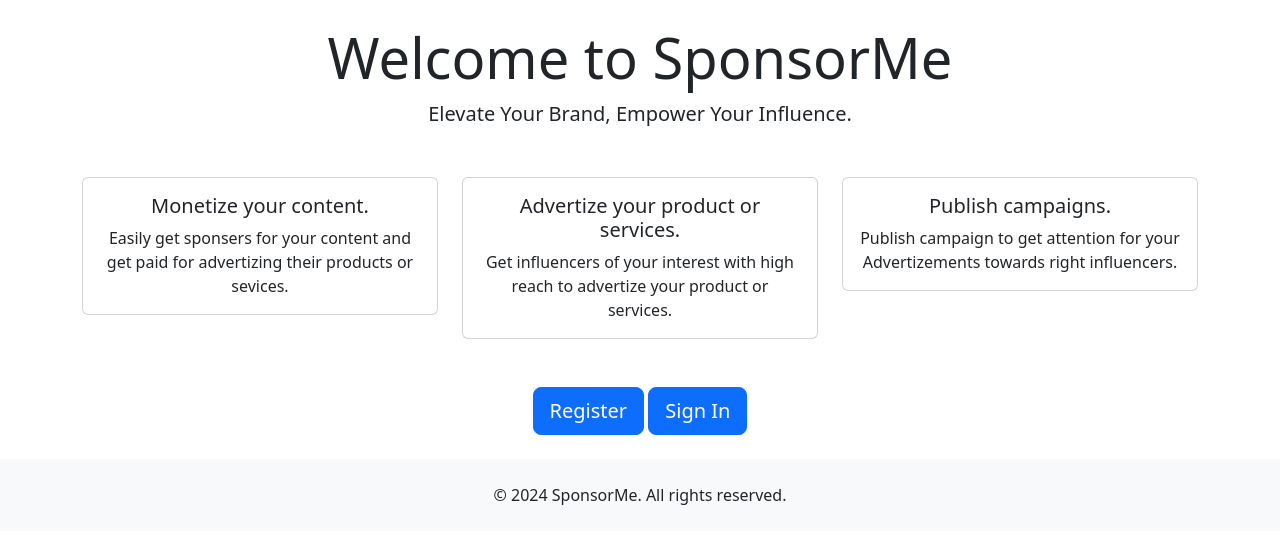
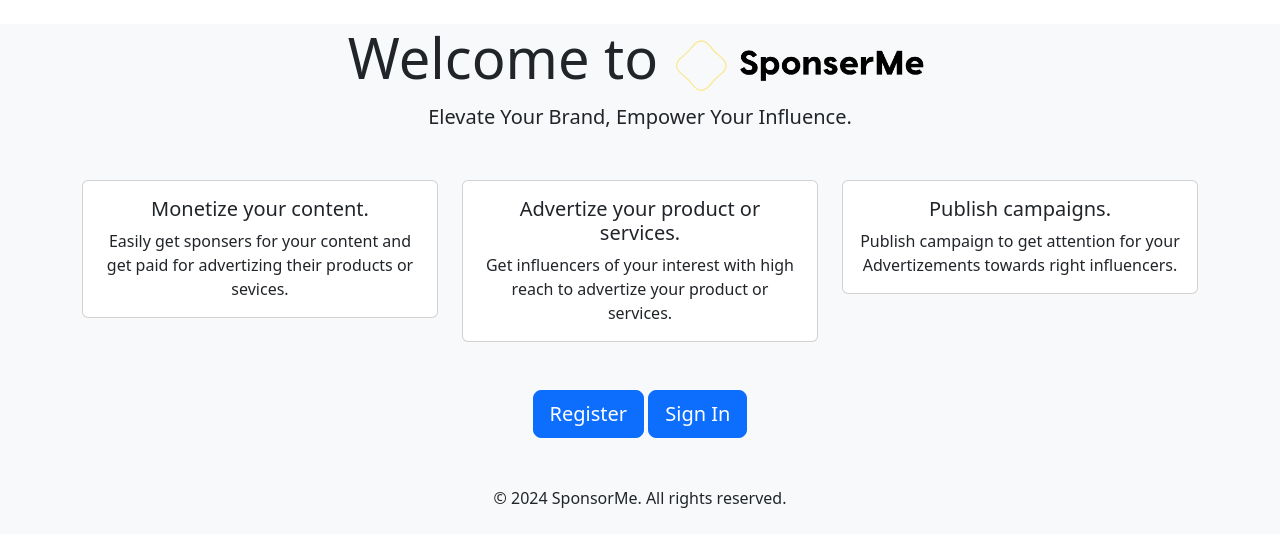
Before and after one commit to mahi028/Influencer-Engagement-and-Sponsorship-Coordination-Platform, a Flask app: page / in a window 1280 px wide. Shown: the part 57-604 px from the top of the page. Run offline with Flask 3, Linux system fonts and the light colour scheme.

Commit message:
added 4 different logo

```diff
--- a/application/templates/landing.html
+++ b/application/templates/landing.html
@@ -1,11 +1,12 @@
 {%extends 'base.html'%}
 {%block title%} {{page}} {%endblock%}
 {%block content%}
+<div class="container-fluid bg-light">
     <!-- title -->
-        <div class="container text-center">
-            <h1 class="display-4">Welcome to SponsorMe</h1>
-            <p class="lead">Elevate Your Brand, Empower Your Influence.</p>
-        </div>
+    <div class="container text-center">
+        <h1 class="display-4">Welcome to <img src="/st/img/logo-transperent-black.png" alt="SponserMe" height="60"></h1>
+        <p class="lead">Elevate Your Brand, Empower Your Influence.</p>
+    </div>
 
     <!-- Features -->
     <div class="container my-5">
@@ -45,4 +46,5 @@
     <footer class="bg-light text-center py-4 ">
         <p class="mb-0">© 2024 SponsorMe. All rights reserved.</p>
     </footer>
+</div>
 {%endblock%}
--- a/application/templates/navbar.html
+++ b/application/templates/navbar.html
@@ -6,7 +6,7 @@
         {%else%}
           <a class="navbar-brand" href="#">
         {%endif%}
-            <img src="/st/img/logo.png" alt="Logo" height="40" class="d-inline-block align-text-top">
+            <img src="/st/img/logo-transperent-white.png" alt="Logo" height="40" class="d-inline-block align-text-top">
           </a>
       </div>
       {% if page not in ['login', 'register', 'Welcome'] %}
```
Also changed, not shown: application/static/img/logo-black.png (added), application/static/img/logo-transperent-black.png (added), application/static/img/logo-transperent-white.png (renamed from application/static/img/logo.png), application/static/img/logo-white.png (added).
